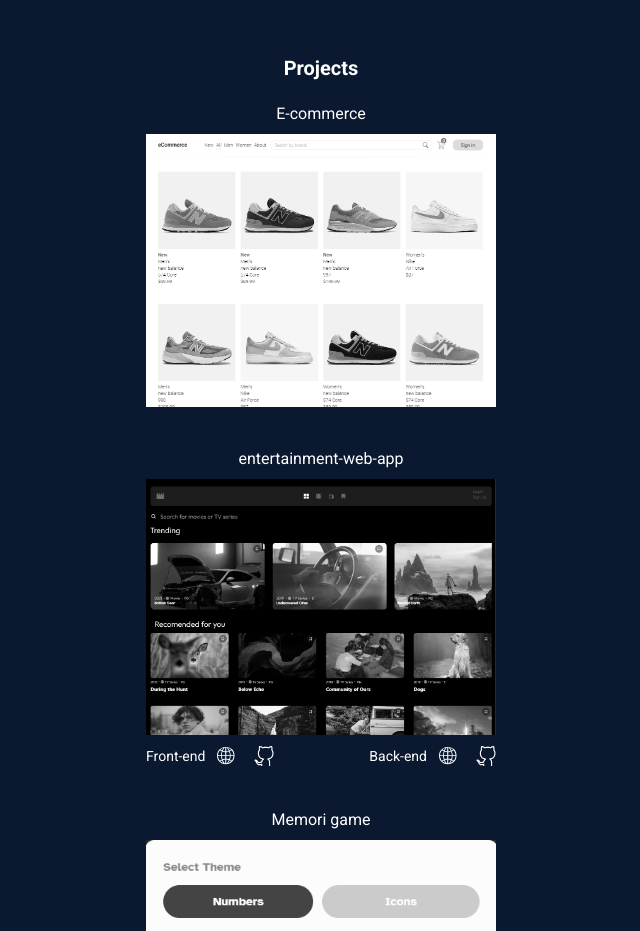
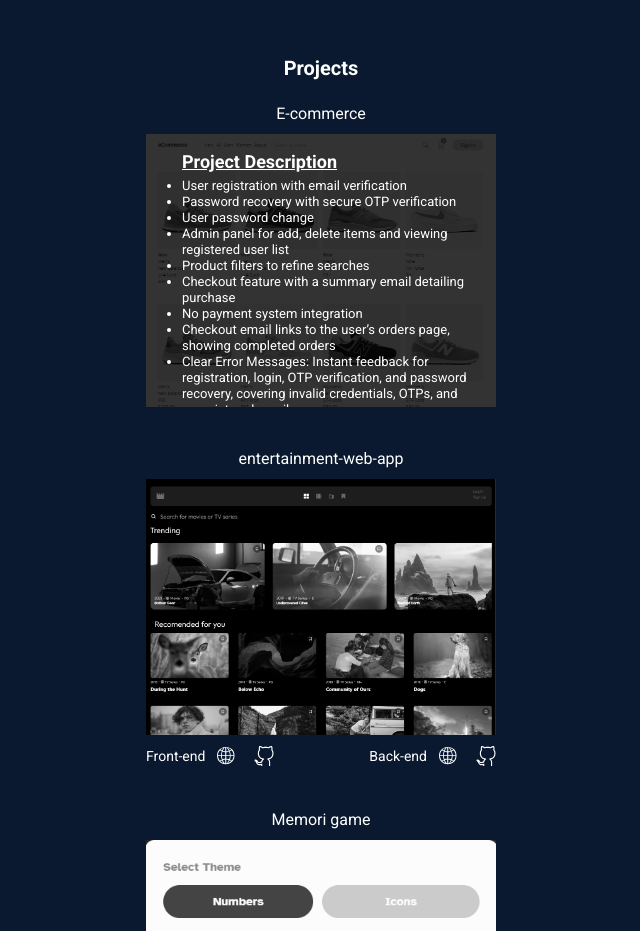
Before and after one commit to dlkokhta/My-Portfoglio, a Next.js app: page / in a window 1280 px wide. Shown: the part 960-1891 px from the top of the page, without its empty margins (544-1184 px from the left). Built offline with nearby package versions, Linux system fonts and the light colour scheme.

Commit message:
E-commerce project add technologies section

```diff
--- a/src/app/components/Header2.tsx
+++ b/src/app/components/Header2.tsx
@@ -3,7 +3,7 @@ import Contact from "./Contact";
 
 const Header2 = () => {
   return (
-    <div className="text-white hidden lg:block font-light mt-20">
+    <div className="text-white hidden lg:block font-light">
       <div className="fixed mt-[30px] xl:mt-[100px]">
         <h1 className="text-4xl font-extrabold mb-3">Dimitri Kokhtashvili</h1>
         <h2 className="text-center">Full Stack Developer</h2>
--- a/src/app/components/Projects.tsx
+++ b/src/app/components/Projects.tsx
@@ -9,7 +9,7 @@ const Projects = () => {
       <div className="flex flex-col items-center">
         <h2 className="mb-2">E-commerce</h2>
         <div className="pb-10 ">
-          <div className="relative overflow-hidden group">
+          <div className="relative overflow-hidden group ">
             <Image
               src="/Ecommerce.png"
               alt="Ecommerce app image"
@@ -17,15 +17,18 @@ const Projects = () => {
               height={500}
               className="object-cover filter grayscale transition-transform duration-700 cursor-pointer transform group-hover:filter-none group-hover:scale-105"
             />
-            <div className="absolute inset-0 flex flex-col items-center justify-center bg-black bg-opacity-80 opacity-0 group-hover:opacity-100 transition-opacity duration-700 text-white p-4">
+            <div className="absolute pt-5 inset-0 flex flex-col bg-black bg-opacity-80  group-hover:opacity-100 transition-opacity duration-700 text-white px-3">
               <div className="relative cursor-pointer">
                 <ul
                   style={{
                     scrollbarWidth: "none" /* Firefox */,
                     msOverflowStyle: "none" /* IE and Edge */,
                   }}
-                  className="text-xs list-disc pl-6 font-normal max-h-32 overflow-y-auto md:max-h-full"
+                  className="text-xs lg:text-[13px] list-disc pl-6 font-normal max-h-40 overflow-y-auto md:max-h-full "
                 >
+                  <h3 className="font-bold underline mb-2 text-xs lg:text-[18px] ">
+                    Project Description
+                  </h3>
                   <li>User registration with email verification</li>
                   <li>Password recovery with secure OTP verification</li>
                   <li>User password change</li>
@@ -51,9 +54,17 @@ const Projects = () => {
                     Live inventory checks directly from the database based on
                     item selection
                   </li>
+
+                  <h3 className="font-bold underline mt-2 text-xs lg:text-[18px] mb-2">
+                    Technologies
+                  </h3>
+                  <h4>
+                    React, TypeScript, Redux, Node.js, Express, MongoDB, Yup,
+                    Joi, Nodemailer
+                  </h4>
                 </ul>
 
-                <div className="absolute lg:hidden  left-1/2 transform -translate-x-1/2 animate-bounce">
+                <div className="absolute  left-1/2 transform -translate-x-1/2 animate-bounce md:hidden">
                   <svg
                     className="w-4 h-4 text-gray-400"
                     fill="none"
@@ -70,7 +81,7 @@ const Projects = () => {
                 </div>
               </div>
 
-              <div className="flex justify-between w-full p-5">
+              <div className="flex justify-between w-full p-5 mt-auto">
                 <ProjectSVG
                   title="Front-end"
                   pageLink="https://ecommerce-front-end-five.vercel.app/"
```
